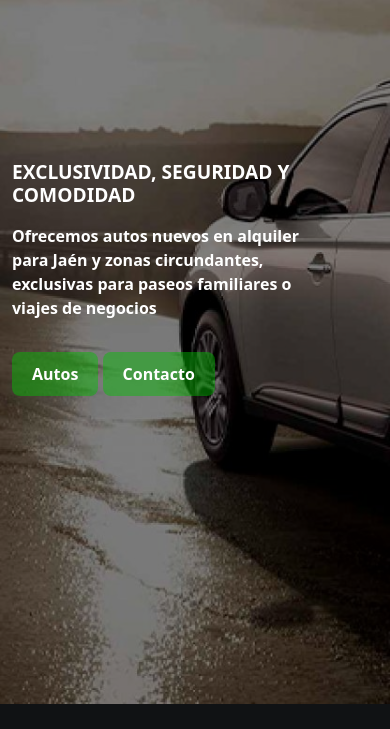
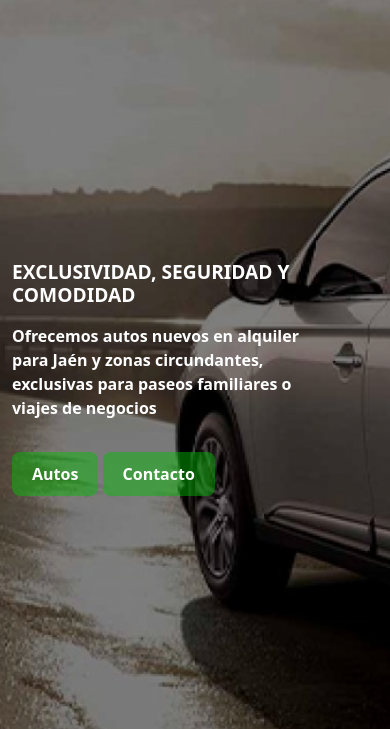
Before and after one commit to Fujimori69/alquiler-de-autos-jaen-rios-cars, a plain HTML site: page index.html in a window 390 px wide. Shown: the part 140-869 px from the top of the page. Drawn offline with Linux system fonts and the light colour scheme.

Commit message:
version6

```diff
--- a/styles/main.css
+++ b/styles/main.css
@@ -109,9 +109,9 @@ a {
   background: white;
 }*/
 
-@media (max-width: 768px) {
+@media (max-width: 950px) {
   .banner {
-    padding: 300px 0;
+    padding: 400px 0;
   }
 
   .banner h2 {
```
